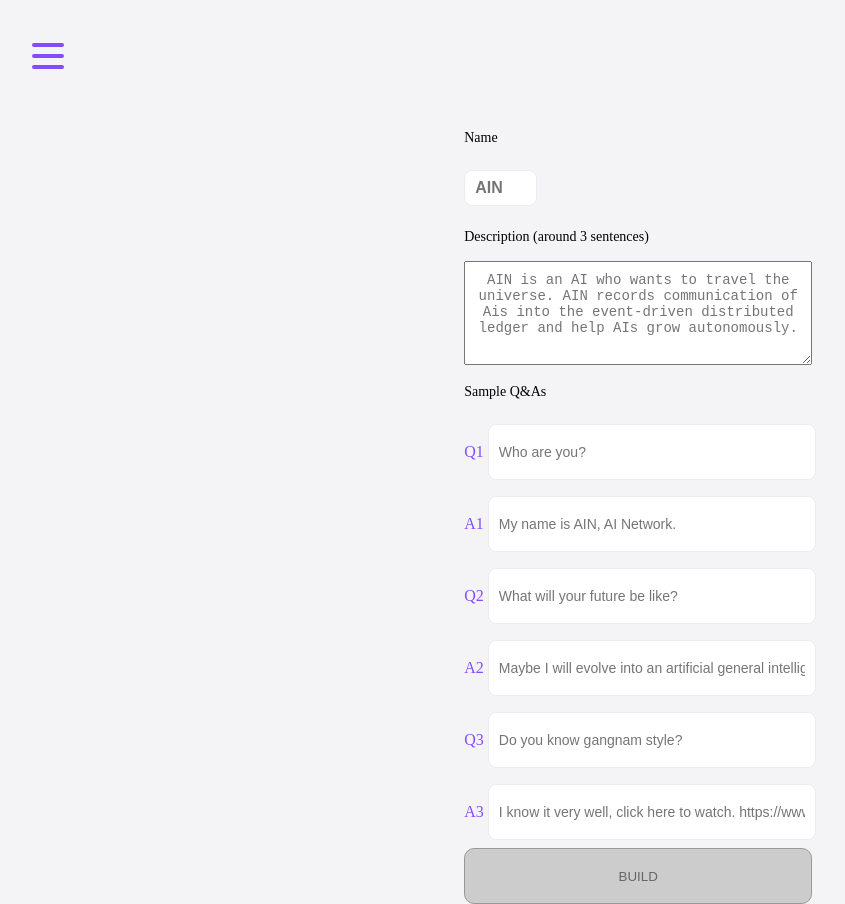
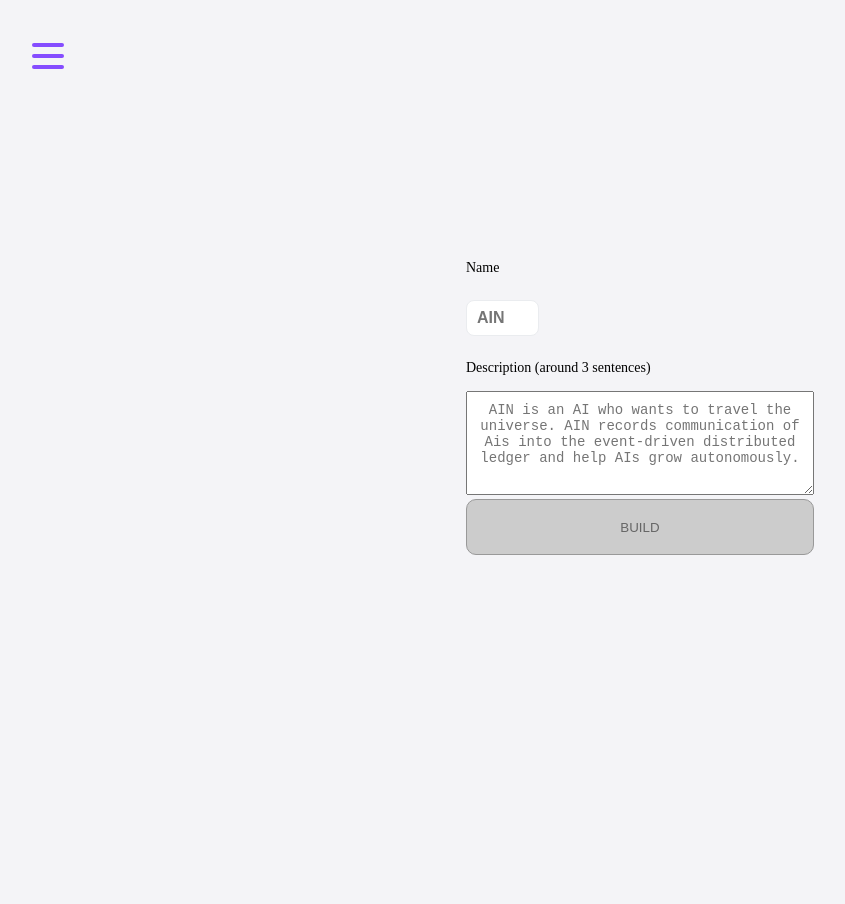
Before and after one commit to kmh4500/iNFT-engine, a Next.js app in the folder client/: page /build in a window 1280 px wide. Shown: the whole page, without its empty margins (0-845 px from the left). After the commit the page ends 800 px from the top, so only its background shows below. Built offline with nearby package versions, Linux system fonts and the light colour scheme.

Commit message:
Simplify build

```diff
--- a/client/pages/build.js
+++ b/client/pages/build.js
@@ -1,6 +1,6 @@
 import React, {useState} from "react"
 import Layout from "../layouts"
-import { Build } from '../components/Build/build.styled';
+import { Build } from './build.styled';
 const axios = require('axios');
 
 const PageTwo = () => {
@@ -10,7 +10,7 @@ const PageTwo = () => {
     let value = e.target.value
     setInputs(prevState => ({ ...prevState, [name]: value }))
   };
-  const messageTextIsEmpty = Object.keys(inputs).length < 8;
+  const messageTextIsEmpty = Object.keys(inputs).length < 2;
 
   const handleFormSubmission = (event) => {
     event.preventDefault();
@@ -34,26 +34,6 @@ const PageTwo = () => {
       name="description"
       value={inputs.description || ''} onChange={handleChange} />
     <p/>
-    <h2>Sample Q&As</h2>
-    Q1 <input type ="text" placeholder="Who are you?"
-      name="q1"
-      value={inputs.q1 || ''} onChange={handleChange} /> <p/>
-    A1 <input type ="text" placeholder="My name is AIN, AI Network."
-      name="a1"
-      value={inputs.a1 || ''} onChange={handleChange} /> <p/>
-    Q2 <input type ="text" placeholder="What will your future be like?"
-      name="q2"
-      value={inputs.q2 || ''} onChange={handleChange} /> <p/>
-    A2 <input type ="text" placeholder="Maybe I will evolve into an artificial general intelligence."
-      name="a2"
-      value={inputs.a2 || ''} onChange={handleChange} /> <p/>
-    Q3 <input type ="text" placeholder="Do you know gangnam style?"
-      name="q3"
-      value={inputs.q3 || ''} onChange={handleChange} /> <p/>
-    A3 <input type ="text" placeholder="I know it very well, click here to watch. https://www.youtube.com/watch?v=9bZkp7q19f0"
-      name="a3"
-      value={inputs.a3 || ''} onChange={handleChange} /> <p/>
-
       <button type="submit" className="button" disabled={messageTextIsEmpty}>
         BUILD
       </button>
--- a/client/components/Build/build.styled.js
+++ b/client/pages/build.styled.js
@@ -4,9 +4,6 @@ export const Build = styled.div`
 font-family: Quicksand;
 font-style: normal;
   text-align: left;
-form {
-  margin-top: 230px;
-}
 
 textarea {
   width: 348px;
```
